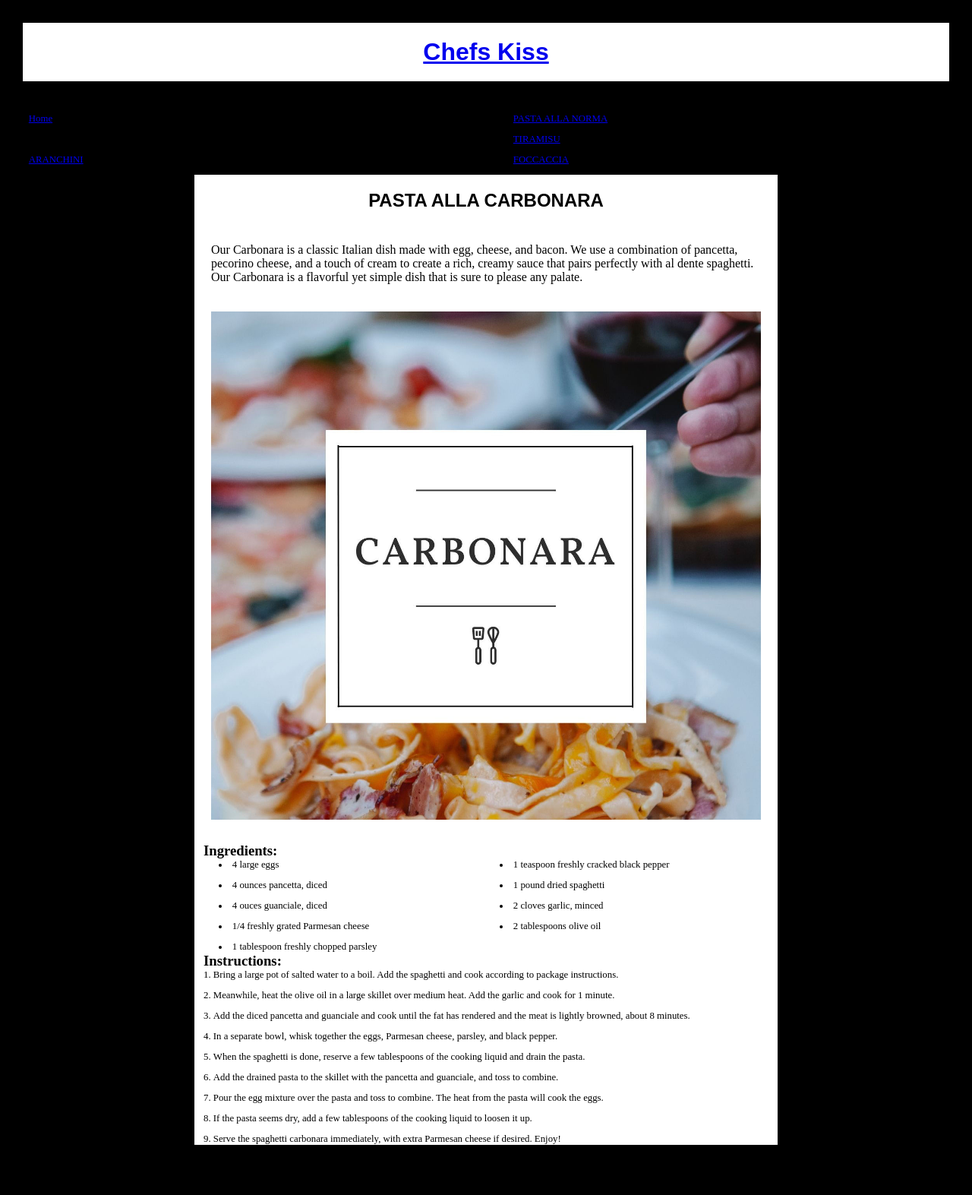
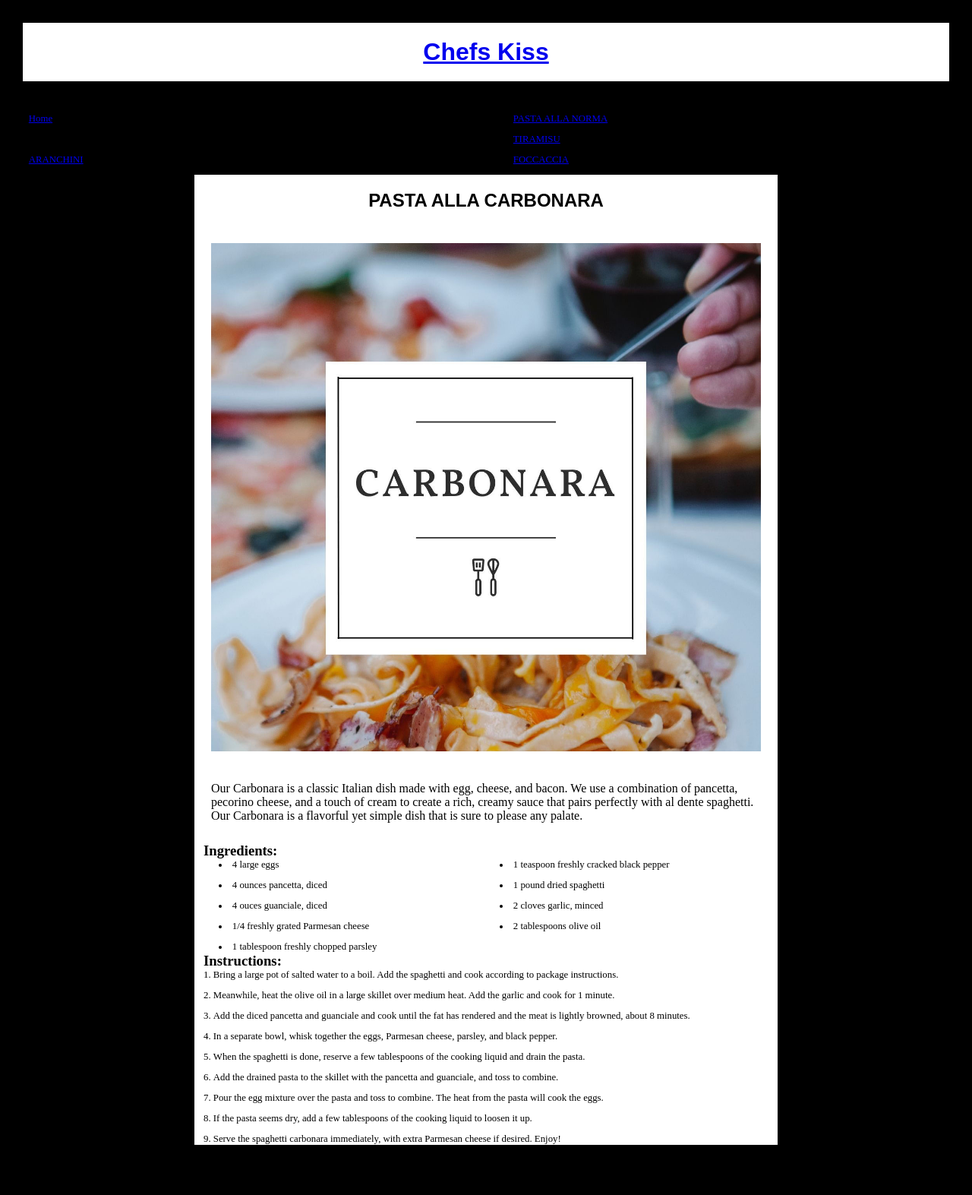
Before and after one commit to AmyLindsay1/ChefsKiss, a Jekyll site: the page built from _recipes/recipe2.md, in a window 1280 px wide. Shown: the whole page at 76% size. Built offline with Jekyll 4.4.1, drawn with Linux system fonts in a browser that asks for light colours.

```diff
--- a/_recipes/recipe2.md
+++ b/_recipes/recipe2.md
@@ -5,11 +5,11 @@ order: 1
 layout: recipe
 published: true
 ---
-Our Carbonara is a classic Italian dish made with egg, cheese, and bacon. We use a combination of pancetta, pecorino cheese, and a touch of cream to create a rich, creamy sauce that pairs perfectly with al dente spaghetti. Our Carbonara is a flavorful yet simple dish that is sure to please any palate.
-
 
 
 ![](../uploads/carb.jpg)
+
+Our Carbonara is a classic Italian dish made with egg, cheese, and bacon. We use a combination of pancetta, pecorino cheese, and a touch of cream to create a rich, creamy sauce that pairs perfectly with al dente spaghetti. Our Carbonara is a flavorful yet simple dish that is sure to please any palate.
 
 ### Ingredients:
 
```
